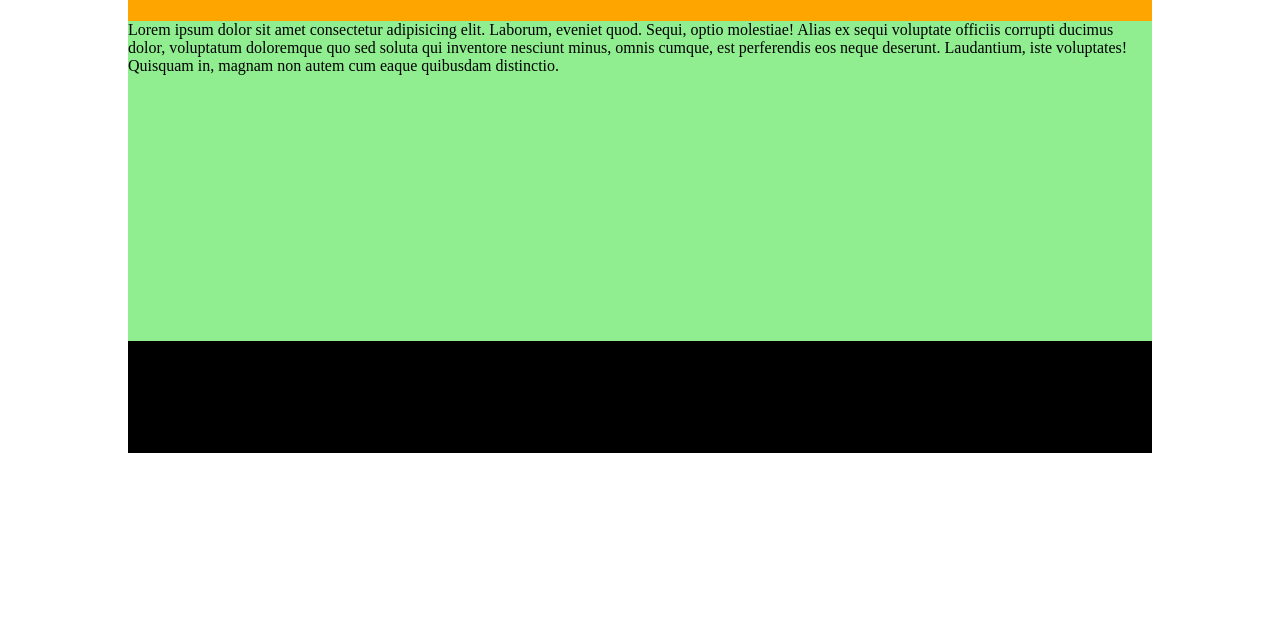
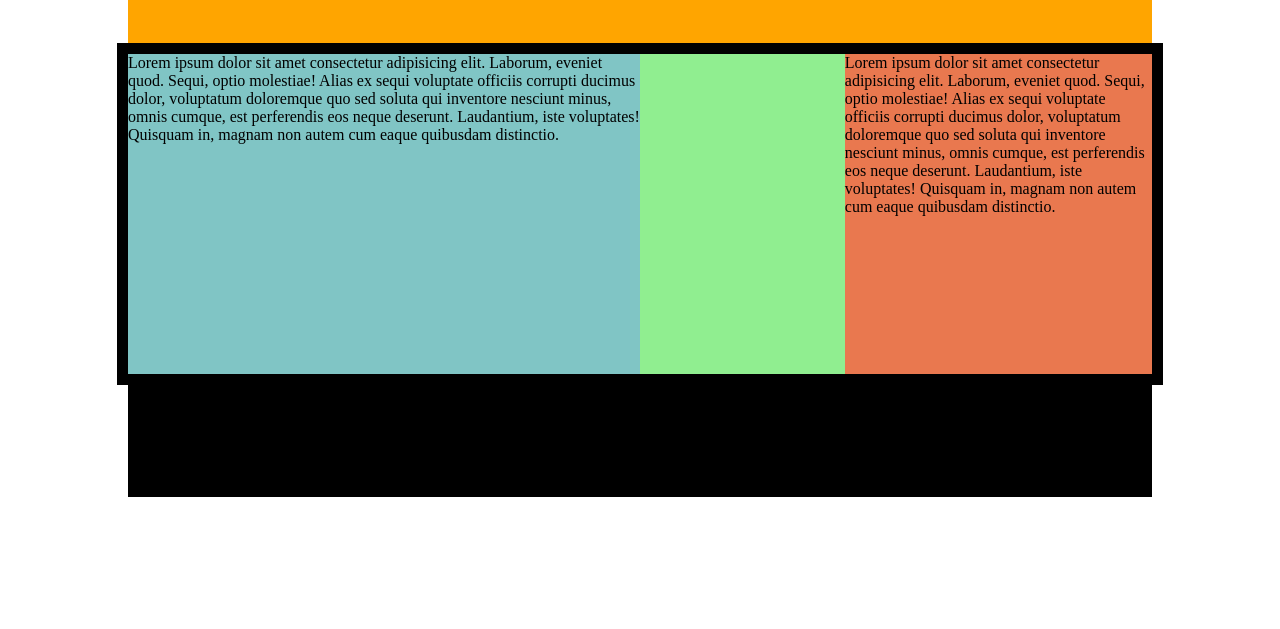
Before and after one commit to andresweb63/primer_proyecto, a plain HTML site: page index.html in a window 1280 px wide. Shown: the part 171-800 px from the top of the page. Drawn offline with Linux system fonts and the light colour scheme.

Commit message:
Segunda estructura

```diff
--- a/index.html
+++ b/index.html
@@ -4,49 +4,31 @@
     <meta charset="UTF-8">
     <meta name="viewport" content="width=device-width, initial-scale=1.0">
     <title>Document</title>
+    <link rel="stylesheet" href="styles.css">
     <style>
-        * {margin: 0;
-        padding: 0;}
-        header,main,nav,footer {margin: 0 auto;}
 
-        header {
-            width: 80%;
-            min-height: 8rem;
-            background-color: blue;
-        }
-
-        nav {
-            width: 80%;
-            min-height: 4rem;
-            background-color: orange;
-        }
-
-        main {
-            width: 80%;
-            min-height: 20rem;
-            background-color: lightgreen;
-        }
-
-        footer {
-            width: 80%;
-            min-height: 7rem;
-            background-color: black;
-        }
     </style>
     </head>
 <body>
-    <header>
+    <header class="ponerBorde">
         <h1>Viajes Andres por Bizkaia</h1>
         <h2>Excursiones de dia, por las localidades <br/>mas interesantes</h2>
     </header>
     <nav><p>hola</p></nav>
-    <main>
- <p>Lorem ipsum dolor sit amet consectetur adipisicing elit.
-     Laborum, eveniet quod. Sequi, optio molestiae! Alias ex sequi
-     voluptate officiis corrupti ducimus dolor, voluptatum doloremque
-     quo sed soluta qui inventore nesciunt minus, omnis cumque, est
-     perferendis eos neque deserunt. Laudantium, iste voluptates! Quisquam in,
-      magnam non autem cum eaque quibusdam distinctio.</p>
+    <main class="ponerBorde">
+        <div class="izda"> <p >Lorem ipsum dolor sit amet consectetur adipisicing elit.
+            Laborum, eveniet quod. Sequi, optio molestiae! Alias ex sequi
+            voluptate officiis corrupti ducimus dolor, voluptatum doloremque
+            quo sed soluta qui inventore nesciunt minus, omnis cumque, est
+            perferendis eos neque deserunt. Laudantium, iste voluptates! Quisquam in,
+             magnam non autem cum eaque quibusdam distinctio.</p></div>
+        <div class="dcha"> <p>Lorem ipsum dolor sit amet consectetur adipisicing elit.
+            Laborum, eveniet quod. Sequi, optio molestiae! Alias ex sequi
+            voluptate officiis corrupti ducimus dolor, voluptatum doloremque
+            quo sed soluta qui inventore nesciunt minus, omnis cumque, est
+            perferendis eos neque deserunt. Laudantium, iste voluptates! Quisquam in,
+             magnam non autem cum eaque quibusdam distinctio.</p></div>
+
 
 
     </main>
--- /dev/null
+++ b/styles.css
@@ -0,0 +1,53 @@
+* {
+    margin: 0;
+    padding: 0;
+}
+
+header,
+main,
+nav,
+footer {
+    margin: 0 auto;
+}
+
+header {
+    width: 80%;
+    min-height: 8rem;
+    background-color: blue;
+}
+
+nav {
+    width: 80%;
+    min-height: 4rem;
+    background-color: orange;
+}
+
+main {
+    width: 80%;
+    min-height: 20rem;
+    background-color: lightgreen;
+    display: flex;
+    justify-content: space-between;
+}
+
+footer {
+    width: 80%;
+    min-height: 7rem;
+    background-color: black;
+}
+
+.ponerBorde {
+    border: 0.7rem solid black;
+}
+
+.izda {
+    width: 50%;
+    min-height: 6rem;
+    background-color: #80c5c5;
+}
+
+.dcha {
+    width: 30%;
+    min-height: 6rem;
+    background-color: rgb(233, 120, 79);
+}
```
